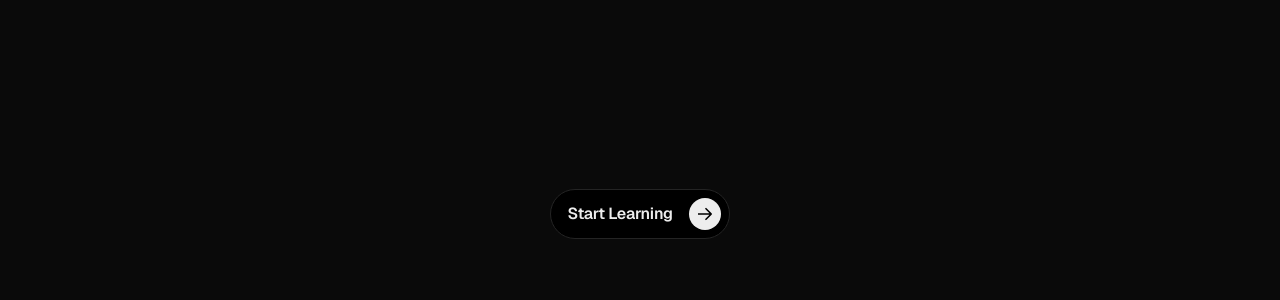
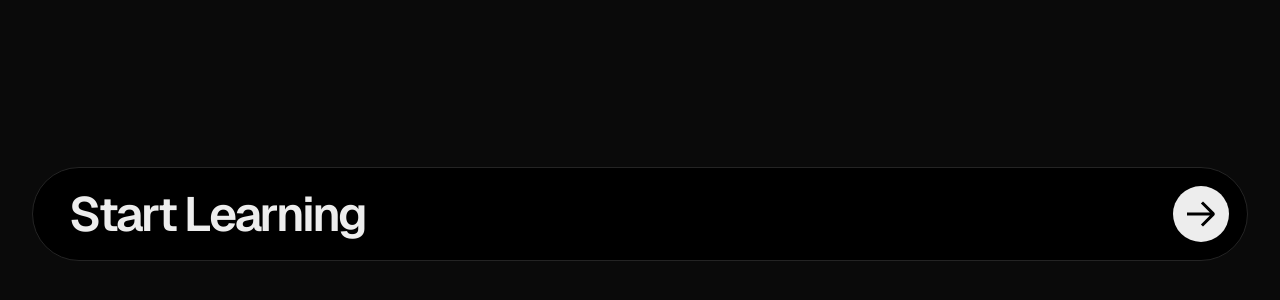
Before and after one commit to opencode-startup/OpenCode, a Next.js app: page / in a window 1280 px wide. Shown: the part 186-486 px from the top of the page. Built offline with nearby package versions, Linux system fonts and the light colour scheme.

Commit message:
OC-35 - Enhance AnimatedCTA with text animation, fullWidth support, and refactor structure

```diff
--- a/src/app/page.tsx
+++ b/src/app/page.tsx
@@ -5,9 +5,7 @@ import { AnimatedCTA } from '@/components';
 export default function Home() {
   return (
     <div className={'flex h-screen flex-1 flex-col items-center justify-center gap-6 p-8'}>
-      <AnimatedCTA size={'small'} rightIcon={'arrow-right'}>
-        Start Learning
-      </AnimatedCTA>
+      <AnimatedCTA fullWidth size={'large'} rightIcon={'arrow-right'} text="Start Learning" />
     </div>
   );
 }
--- a/src/components/AnimatedCTA/AnimatedCTA.tsx
+++ b/src/components/AnimatedCTA/AnimatedCTA.tsx
@@ -1,26 +1,28 @@
 'use client';
+
+import './animation.css';
 
 import { forwardRef } from 'react';
 
 import { Icon } from '@/components/Icon';
 
+import { useAnimatedCTA } from './hooks';
 import { AnimatedCTAProps } from './types';
 import { getIconLayout } from './utils';
 import { sizeConfig, variants } from './variants';
 
 const AnimatedCTA = forwardRef<HTMLButtonElement, AnimatedCTAProps>(
-  ({ size = 'large', children, className, leftIcon, rightIcon, ...props }, ref) => {
+  ({ size = 'large', text, className, leftIcon, rightIcon, fullWidth = false, ...props }, ref) => {
+    const { handleMouseEnter, isAnimating } = useAnimatedCTA({ text });
     const config = sizeConfig[size];
     const iconLayout = getIconLayout(leftIcon, rightIcon);
 
     return (
       <button
         ref={ref}
-        className={variants({
-          size,
-          iconLayout,
-          className,
-        })}
+        className={`group relative ${isAnimating ? 'animating' : ''} ${variants({ size, iconLayout, fullWidth,
+          className, })}`}
+        onMouseEnter={handleMouseEnter}
         {...props}
       >
         {leftIcon && (
@@ -31,8 +33,33 @@ const AnimatedCTA = forwardRef<HTMLButtonElement, AnimatedCTAProps>(
           </div>
         )}
 
-        <div className={`font-geist text-gray-1000 font-semibold text-nowrap ${config.text}`}>
-          {children}
+        <div className={'relative'}>
+          <div className={`text-gray-1000 text-nowrap ${config.text} relative`}>
+            {text.split('').map((letter: string, index: number) => (
+              <span
+                key={index}
+                className="animated-front-letter front-letter inline-block"
+                style={{
+                  transitionDelay: `${index * 50}ms`,
+                }}
+              >
+                {letter === ' ' ? '\u00A0' : letter}
+              </span>
+            ))}
+          </div>
+          <div className={`text-gray-1000 text-nowrap ${config.text} absolute top-0 left-0`}>
+            {text.split('').map((letter: string, index: number) => (
+              <span
+                key={index}
+                className="animated-back-letter back-letter inline-block"
+                style={{
+                  transitionDelay: `${50 + index * 50}ms`,
+                }}
+              >
+                {letter === ' ' ? '\u00A0' : letter}
+              </span>
+            ))}
+          </div>
         </div>
 
         {rightIcon && (
--- /dev/null
+++ b/src/components/AnimatedCTA/animation.css
@@ -0,0 +1,27 @@
+.front-letter {
+  filter: blur(0px);
+  opacity: 1;
+  transform: translateY(0px) rotateX(0deg);
+  transition: none;
+}
+
+.group.animating .animated-front-letter {
+  filter: blur(4px);
+  opacity: 0;
+  transform: translateY(-18px) rotateX(80deg);
+  transition: all 400ms ease-out;
+}
+
+.back-letter {
+  filter: blur(4px);
+  opacity: 0;
+  transform: translateY(18px) rotateX(270deg);
+  transition: none;
+}
+
+.group.animating .animated-back-letter {
+  filter: blur(0px);
+  opacity: 1;
+  transform: translateY(0px) rotateX(360deg);
+  transition: all 400ms ease-out;
+}
--- /dev/null
+++ b/src/components/AnimatedCTA/hooks/index.ts
@@ -0,0 +1 @@
+export * from './useAnimatedCTA';
--- /dev/null
+++ b/src/components/AnimatedCTA/hooks/useAnimatedCTA.ts
@@ -0,0 +1,44 @@
+import { useCallback, useRef, useState } from 'react';
+
+export type AnimationState = 'idle' | 'animating' | 'completed';
+
+export interface UseAnimatedCTAProps {
+  text: string;
+}
+
+export function useAnimatedCTA({ text }: UseAnimatedCTAProps) {
+  const [animationState, setAnimationState] = useState<AnimationState>('idle');
+  const timeoutRef = useRef<NodeJS.Timeout | null>(null);
+
+  // Calculate total animation duration: last letter delay + transition duration
+  const totalAnimationDuration = text.length * 50 + 400;
+
+  const handleMouseEnter = useCallback(() => {
+    // Only start animation if idle
+    if (animationState === 'idle') {
+      setAnimationState('animating');
+
+      // Clear any existing timeout
+      if (timeoutRef.current) {
+        clearTimeout(timeoutRef.current);
+      }
+
+      // Set timeout to mark as completed, then reset to idle
+      timeoutRef.current = setTimeout(() => {
+        setAnimationState('completed');
+        // Short delay before allowing next animation
+        setTimeout(() => {
+          setAnimationState('idle');
+        }, 50);
+
+        timeoutRef.current = null;
+      }, totalAnimationDuration);
+    }
+  }, [animationState, totalAnimationDuration]);
+
+  return {
+    animationState,
+    handleMouseEnter,
+    isAnimating: animationState === 'animating',
+  };
+}
--- a/src/components/AnimatedCTA/types.ts
+++ b/src/components/AnimatedCTA/types.ts
@@ -1,4 +1,4 @@
-import { ButtonHTMLAttributes, ReactNode } from 'react';
+import { ButtonHTMLAttributes } from 'react';
 
 import { IconName } from '@/components/Icon/types';
 
@@ -6,7 +6,8 @@ export type AnimatedCTASize = 'small' | 'medium' | 'large';
 
 export interface AnimatedCTAProps extends Omit<ButtonHTMLAttributes<HTMLButtonElement>, 'size'> {
   size?: AnimatedCTASize;
-  children?: ReactNode;
+  text: string;
   leftIcon?: IconName;
   rightIcon?: IconName;
+  fullWidth?: boolean;
 }
--- a/src/components/AnimatedCTA/variants.ts
+++ b/src/components/AnimatedCTA/variants.ts
@@ -4,7 +4,8 @@ import { AnimatedCTASize } from './types';
 
 export const variants = tv({
   base: [
-    'relative inline-flex cursor-pointer items-center justify-center overflow-clip rounded-full',
+    `relative inline-flex min-w-fit cursor-pointer items-center justify-between overflow-clip
+    rounded-full`,
     'bg-background-200 border-gray-alpha-400 hover:bg-background-100 border',
     `focus-visible:ring-offset-background-100 focus-visible:ring-2 focus-visible:ring-blue-600
     focus-visible:ring-offset-2 focus-visible:outline-none`,
@@ -36,6 +37,10 @@ export const variants = tv({
         medium: 'px-3',
         large: 'px-[1.125rem]',
       },
+    },
+    fullWidth: {
+      true: 'w-full',
+      false: 'w-auto',
     },
   },
   compoundVariants: [
```
